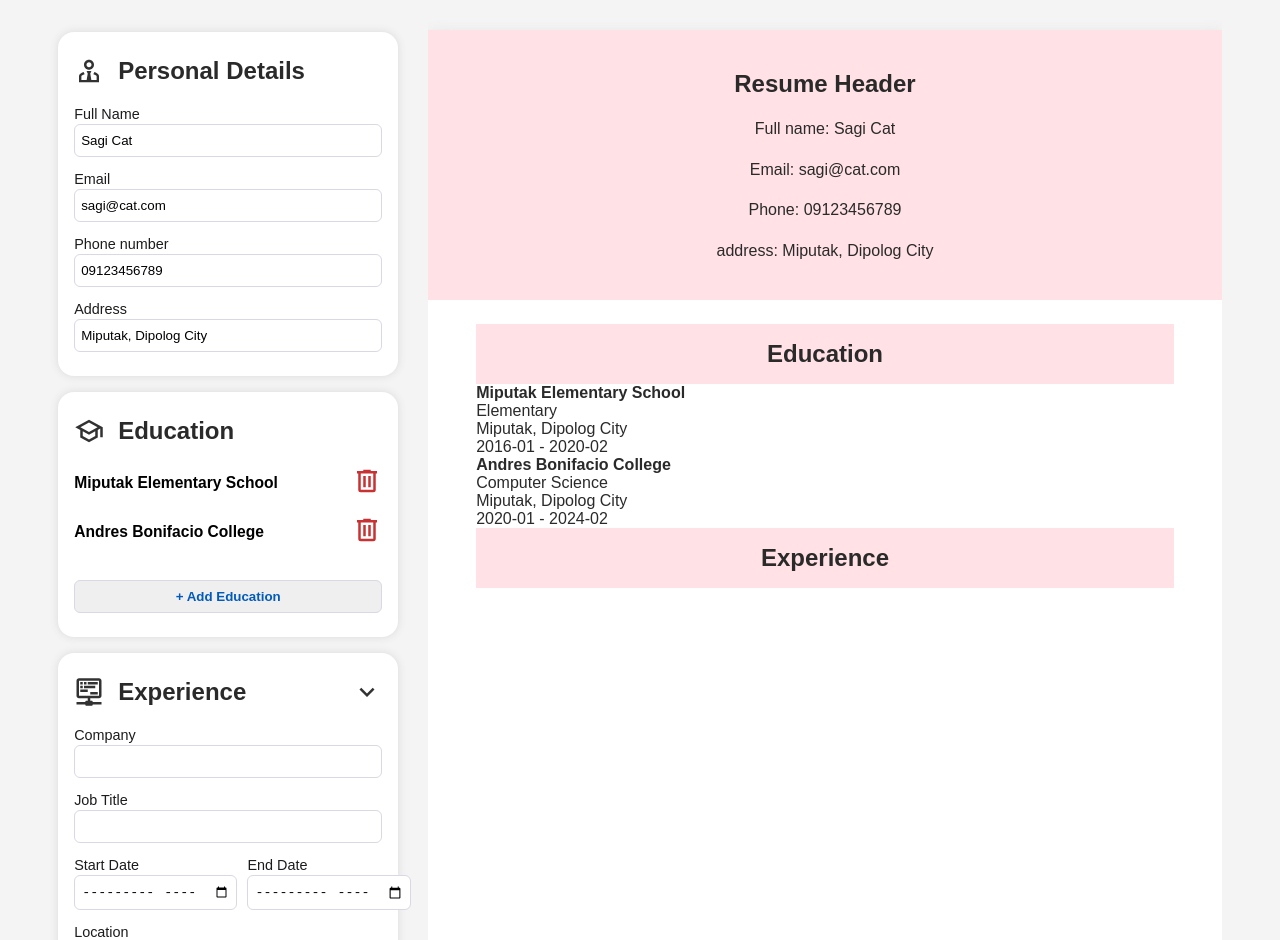
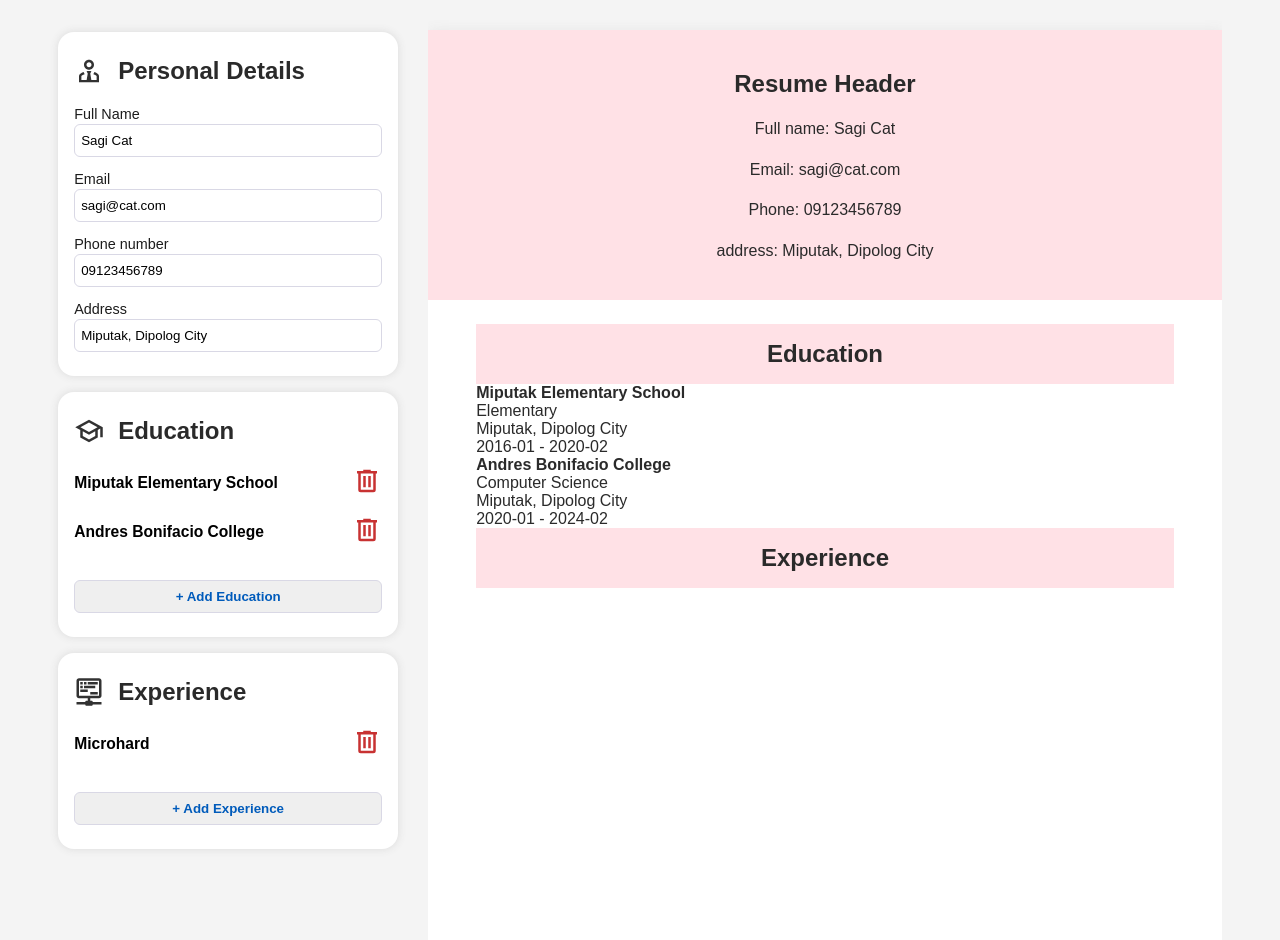
Before and after one commit to etanyosef/cv-application, a React (Vite) app: page / in a window 1280 px wide. Shown: the top 940 px of the page. Built offline with nearby package versions, Linux system fonts and the light colour scheme.

Commit message:
create add, delete, and onchange function for experience

```diff
--- a/src/components/App.jsx
+++ b/src/components/App.jsx
@@ -2,6 +2,7 @@ import { useState } from "react"
 import {
     defaultData,
     educationDetails,
+    experienceDetails,
 } from "../data"
 
 import Footer from "./Footer"
@@ -11,6 +12,7 @@ import Sidebar from "./sidebar/Sidebar"
 export default function App() {
     const [personalDetails, setPersonalDetails] = useState(defaultData.personalDetails)
     const [education, setEducation] = useState(educationDetails)
+    const [experience, setExperience] = useState(experienceDetails)
 
     function handlePersonalDetailsInput(e) {
         const {key} = e.target.dataset
@@ -74,24 +76,56 @@ export default function App() {
         ]))
     }
 
+    function addExperience() {
+        setExperience(prevExperience => [
+            ...prevExperience,
+            {
+                id: crypto.randomUUID(),
+                company: '',
+                jobTitle: '',
+                location: '',
+                startDate: '',
+                endDate: '',
+            },
+        ])
+    }
+
+    function deleteExperience(id) {
+        setExperience(prevExperience => prevExperience.filter(
+            exp => exp.id !== id
+        ))
+    }
+
+    function experienceOnChange(e, id) {
+        const {key} = e.target.dataset
+        setExperience(prevExperience => prevExperience.map(exp => (
+            exp.id === id ? {...exp, [key]: e.target.value} : exp
+        )))
+    }
+
     return (
         <>
             <main>
                 <div className="container">
                     <Sidebar
                         personalDetails={personalDetails}
+                        onChange={handlePersonalDetailsInput}
                         deleteEducation={deleteEducation}
                         education={education}
                         educationOnChange={educationOnChange}
                         addEducation={addEducation}
                         saveEducation={saveEducation}
-                        onChange={handlePersonalDetailsInput}
+                        experience={experience}
+                        addExperience={addExperience}
+                        deleteExperience={deleteExperience}
+                        experienceOnChange={experienceOnChange}
                     />
 
                     <div className="preview">
                         <Resume
                             personalDetails={personalDetails}
                             education={education}
+                            experience={experience}
                         />
                     </div>
 
--- a/src/components/sidebar/Sidebar.jsx
+++ b/src/components/sidebar/Sidebar.jsx
@@ -5,14 +5,16 @@ import { useState } from "react"
 
 export default function Editor({
     personalDetails,
+    onChange,
     education,
     educationOnChange,
     addEducation,
     deleteEducation,
-    saveEducation,
-    onChange
+    experience,
+    addExperience,
+    deleteExperience,
+    experienceOnChange,
 }) {
-
     const [activeIndex, setActiveIndex] = useState(0);
 
     function showFormHandler(id) {
@@ -22,12 +24,10 @@ export default function Editor({
     const educations = education.map(educ => (
         <div key={educ.id}>
             <div className="side-item">
-                <button onClick={() => showFormHandler(educ.id)}>
+                <button onClick={ () => showFormHandler(educ.id) }>
                     <h3>{educ.school ? educ.school : 'New Education'}</h3>
                 </button>
-                <button onClick={() => {
-                    deleteEducation(educ.id)
-                }}>
+                <button onClick={ () => {deleteEducation(educ.id)} }>
                     <svg xmlns="http://www.w3.org/2000/svg" viewBox="0 0 24 24">
                         <title>Delete</title>
                         <path d="M9,3V4H4V6H5V19A2,2 0 0,0 7,21H17A2,2 0 0,0 19,19V6H20V4H15V3H9M7,6H17V19H7V6M9,8V17H11V8H9M13,8V17H15V8H13Z" />
@@ -39,8 +39,28 @@ export default function Editor({
                 isActive={activeIndex === educ.id}
                 education={educ}
                 educationOnChange={educationOnChange}
-                addEducation={addEducation}
-                saveEducation={saveEducation}
+            />
+        </div>
+    ))
+
+    const experiences = experience.map(exp => (
+        <div key={exp.id}>
+            <div className="side-item">
+                <button onClick={ () => showFormHandler(exp.id) }>
+                    <h3>{exp.company ? exp.company : 'New Company'}</h3>
+                </button>
+                <button onClick={() => deleteExperience(exp.id)}>
+                    <svg xmlns="http://www.w3.org/2000/svg" viewBox="0 0 24 24">
+                        <title>Delete</title>
+                        <path d="M9,3V4H4V6H5V19A2,2 0 0,0 7,21H17A2,2 0 0,0 19,19V6H20V4H15V3H9M7,6H17V19H7V6M9,8V17H11V8H9M13,8V17H15V8H13Z" />
+                    </svg>
+                </button>
+            </div>
+
+            <ExperienceForm
+                isActive={activeIndex === exp.id}
+                experience={exp}
+                experienceOnChange={experienceOnChange}
             />
         </div>
     ))
@@ -63,19 +83,40 @@ export default function Editor({
                     </div>
                     <div className="container">
                         {educations}
-                        <button className="form-button" onClick={addEducation}>
+                        <button
+                            className="form-button"
+                            onClick={() => {
+                                addEducation()
+                                setActiveIndex(0)
+                            }}
+                        >
                             + Add Education
                         </button>
                     </div>
                 </div>
-                {/* <EducationForm
-                    education={education}
-                    educationOnChange={educationOnChange}
-                    addEducation={addEducation}
-                    saveEducation={saveEducation}
-                    // onChange={handleEducationDetailsInput}
-                /> */}
-                <ExperienceForm />
+
+                <div className="sidebar-section">
+                    <div className="title">
+                        <span>
+                            <svg xmlns="http://www.w3.org/2000/svg" viewBox="0 0 24 24">
+                                <path d="M17 9H8V7H17V9M7 7H5V9H7V7M7 4H5V6H7V4M10 4H8V6H10V4M13 17V19H14C14.55 19 15 19.45 15 20H22V22H15C15 22.55 14.55 23 14 23H10C9.45 23 9 22.55 9 22H2V20H9C9 19.45 9.45 19 10 19H11V17H4C2.89 17 2 16.11 2 15L2 3C2 1.89 2.9 1 4 1H20C21.11 1 22 1.89 22 3L22 15C22 16.11 21.11 17 20 17H13M20 15V3H4V15L20 15M11 6H19V4H11V6M5 12H11V10H5V12M13 14H19V12H13V14Z" />
+                            </svg>
+                            <h2>Experience</h2>
+                        </span>
+                    </div>
+                    <div className="container">
+                        {experiences}
+                        <button
+                            className="form-button"
+                            onClick={() => {
+                                addExperience()
+                                setActiveIndex(0)
+                            }}
+                        >
+                            + Add Experience
+                        </button>
+                    </div>
+                </div>
             </section>
         </div>
     )
--- a/src/components/sidebar/forms/ExperienceForm.jsx
+++ b/src/components/sidebar/forms/ExperienceForm.jsx
@@ -1,40 +1,68 @@
-export default function ExperienceForm() {
+export default function ExperienceForm({
+    experience,
+    isActive,
+    experienceOnChange,
+}) {
     return (
+        <>
+            {isActive ? (
                 <div className="experience-details">
-            <div className="title">
-                <span>
-                    <svg xmlns="http://www.w3.org/2000/svg" viewBox="0 0 24 24"><title>network-pos</title><path d="M17 9H8V7H17V9M7 7H5V9H7V7M7 4H5V6H7V4M10 4H8V6H10V4M13 17V19H14C14.55 19 15 19.45 15 20H22V22H15C15 22.55 14.55 23 14 23H10C9.45 23 9 22.55 9 22H2V20H9C9 19.45 9.45 19 10 19H11V17H4C2.89 17 2 16.11 2 15L2 3C2 1.89 2.9 1 4 1H20C21.11 1 22 1.89 22 3L22 15C22 16.11 21.11 17 20 17H13M20 15V3H4V15L20 15M11 6H19V4H11V6M5 12H11V10H5V12M13 14H19V12H13V14Z" /></svg>
-                    <h2>Experience</h2>
-                </span>
-                <svg xmlns="http://www.w3.org/2000/svg" viewBox="0 0 24 24"><title>chevron-down</title><path d="M7.41,8.58L12,13.17L16.59,8.58L18,10L12,16L6,10L7.41,8.58Z" /></svg>
-            </div>
                     <form action="">
                         <div className="form-input">
                             <label htmlFor="company">Company</label>
-                    <input type="text" id="company" name="company" />
+                            <input
+                                type="text"
+                                id="company"
+                                data-key="company"
+                                value={experience.company}
+                                onChange={(e) => experienceOnChange(e, experience.id)}
+                            />
                         </div>
                         <div className="form-input">
                             <label htmlFor="jobTitle">Job Title</label>
-                    <input type="text" id="jobTitle" name="jobTitle" />
+                            <input
+                                type="text"
+                                id="jobTitle"
+                                data-key="jobTitle"
+                                value={experience.jobTitle}
+                                onChange={e => experienceOnChange(e, experience.id)}
+                            />
                         </div>
                         <div className="date-group">
                             <div className="form-input">
                                 <label htmlFor="startDate">Start Date</label>
-                        <input type="month" id="startDate" name="startDate" />
+                                <input
+                                    type="month"
+                                    id="startDate"
+                                    data-key="startDate"
+                                    value={experience.startDate}
+                                    onChange={e => experienceOnChange(e, experience.id)}
+                                />
                             </div>
                             <div className="form-input">
                                 <label htmlFor="endDate">End Date</label>
-                        <input type="month" id="endDate" name="endDate" />
+                                <input
+                                    type="month"
+                                    id="endDate"
+                                    data-key="endDate"
+                                    value={experience.endDate}
+                                    onChange={e => experienceOnChange(e, experience.id)}
+                                />
                             </div>
                         </div>
                         <div className="form-input">
                             <label htmlFor="location">Location</label>
-                    <input type="text" id="location" name="location" />
+                            <input
+                                type="text"
+                                id="location"
+                                data-key="location"
+                                value={experience.location}
+                                onChange={e => experienceOnChange(e, experience.id)}
+                            />
                         </div>
-                <button className="form-button" type="submit">
-                    + Add Experience
-                </button>
                     </form>
                 </div>
+            ) : null}
+        </>
     )
 }
```
Lines whose indentation alone changed are shown as unchanged.
